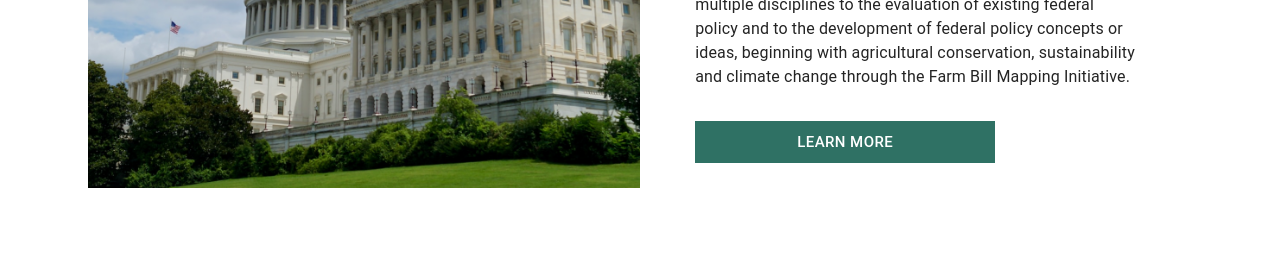
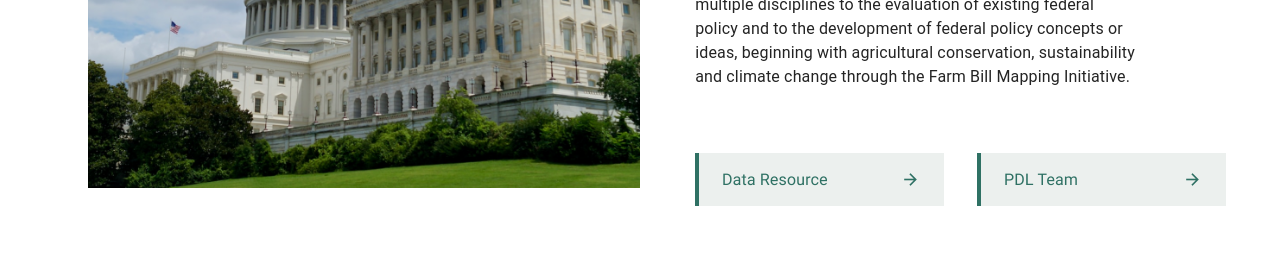
Before and after one commit to policy-design-lab/pdl-frontend, a React app: page / in a window 1280 px wide. Shown: the part 1660-1916 px from the top of the page. Built offline with nearby package versions, Linux system fonts and the light colour scheme.

Commit message:
Update button styles

```diff
--- a/src/components/LandingDisplay.tsx
+++ b/src/components/LandingDisplay.tsx
@@ -4,6 +4,8 @@ import { Button, CardMedia, Grid, Typography } from '@mui/material';
 import Divider from '@mui/material/Divider';
 import ArrowForwardIcon from '@mui/icons-material/ArrowForward';
 import gov from '../images/gov.png';
+import teamButton from '../images/buttons/PDL Team Button.png';
+import resourceButton from '../images/buttons/Data Resource Button.png';
 import '../styles/fonts.css';
 
 export default function LandingDisplay(): JSX.Element {
@@ -112,14 +114,10 @@ export default function LandingDisplay(): JSX.Element {
                                 sustainability and climate change through the Farm Bill Mapping Initiative.
                             </Typography>
 
-                            <Button
-                                size="large"
-                                variant="contained"
-                                sx={{ bgcolor: '#2F7164', borderRadius: 0, maxWidth: 300, my: 4 }}
-                                disableElevation
-                            >
-                                Learn more
-                            </Button>
+                            <Box sx={{ display: 'flex', flexDirection: 'row', mt: 8 }}>
+                                <CardMedia component="img" src={resourceButton} sx={{ maxWidth: 250, mr: 4 }} />
+                                <CardMedia component="img" src={teamButton} sx={{ maxWidth: 250 }} />
+                            </Box>
                         </Box>
                     </Grid>
                 </Grid>
```
Also changed, not shown: src/images/buttons/Data Resource Button.png (added), src/images/buttons/PDL Team Button.png (added).
